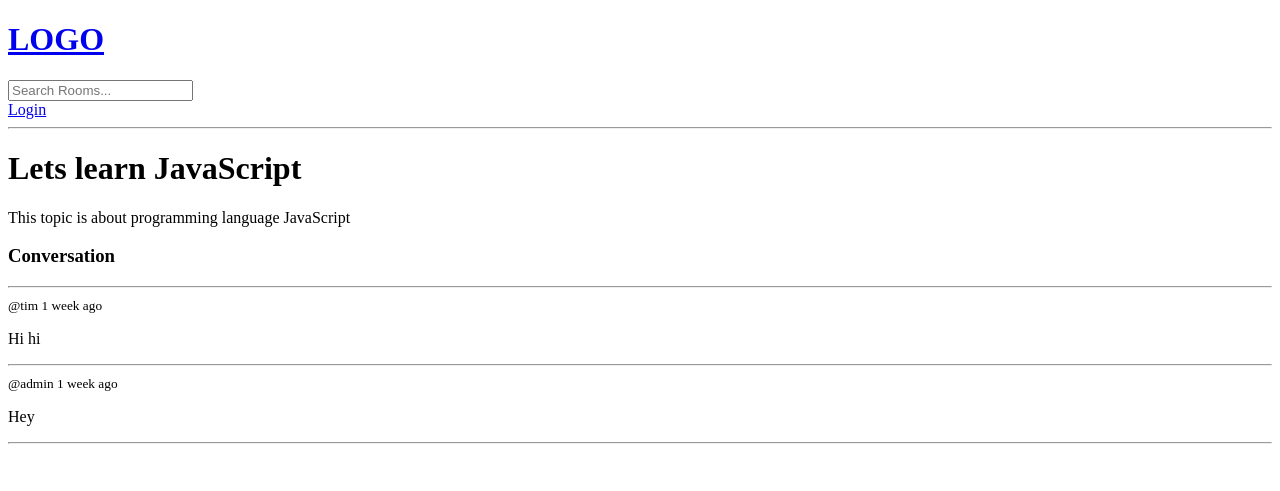
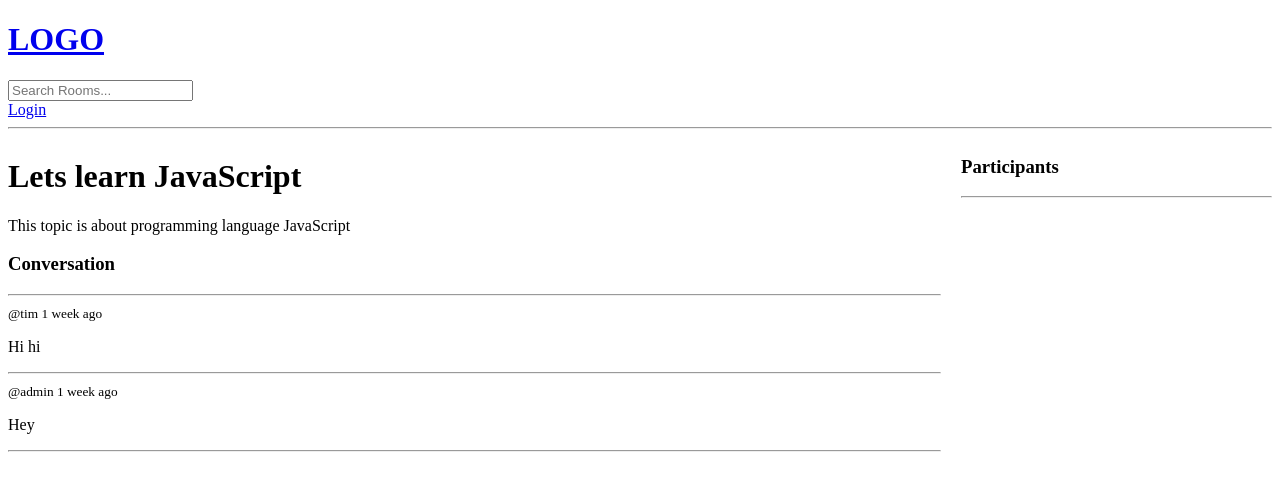
Before and after one commit to DmitriyRiabko/StudyBudy, a Django app: page /room/1 in a window 1280 px wide. Shown: the top 491 px of the page. Run offline with Django 5.2, Linux system fonts and the light colour scheme; data comes from the database, SQL or seed files in the repository.

Commit message:
added participants column

```diff
--- a/base/templates/base/room.html
+++ b/base/templates/base/room.html
@@ -1,6 +1,20 @@
-{% extends "main.html" %} {% block content %}
+{% extends "main.html" %}
+
+{% block content %}
+
+
+
+<style>
+    .room-container{
+        display:grid;
+        grid-template-columns: 3fr 1fr;
+        gap: 20px;
+    }
+</style>
+
 
 <div class="room-container">
+  <div>
     <b><h1>{{room.name}}</h1></b>
 
     <p>{{room.description}}</p>
@@ -30,4 +44,12 @@
     {% endif %}
   </div>
 
+
+  <div>
+    <h3>Participants</h3>
+    <hr>
+
+  </div>
+</div>
+
 {% endblock content %}
```
Lines whose indentation alone changed are shown as unchanged.
